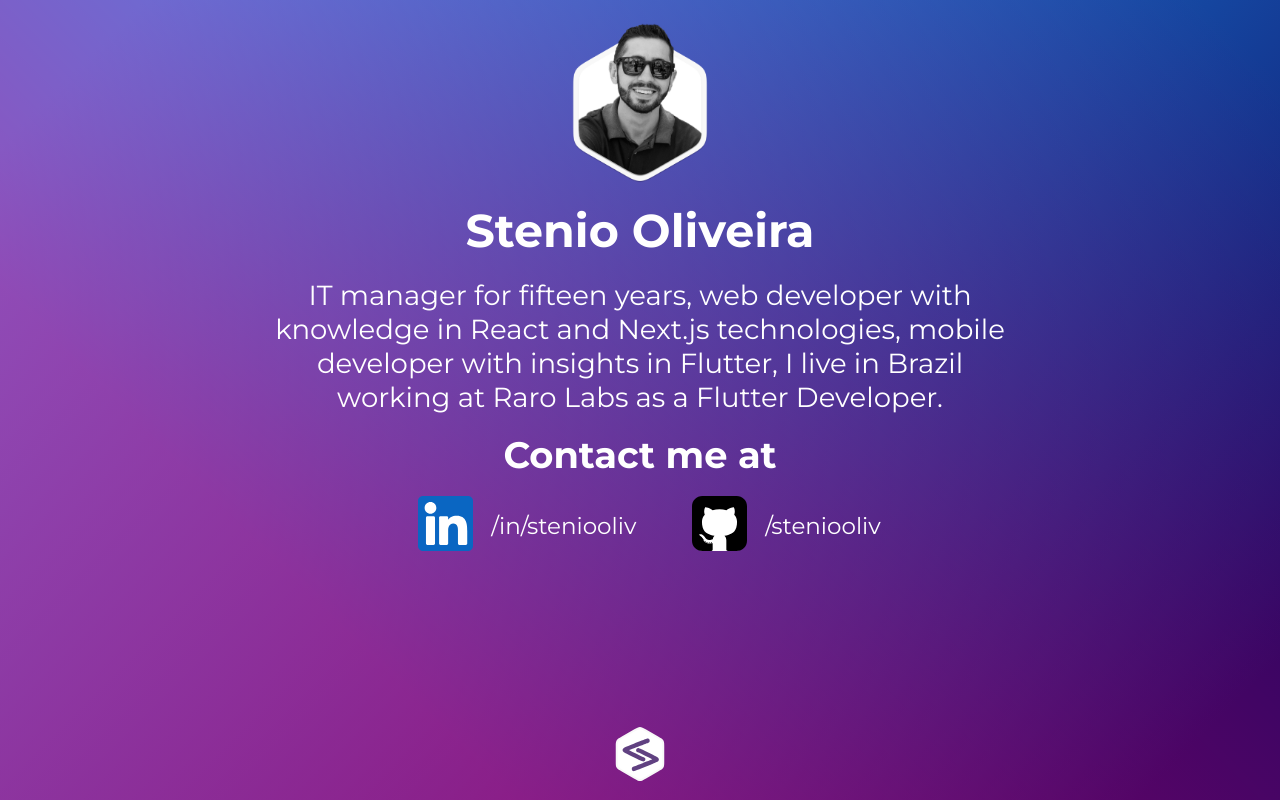
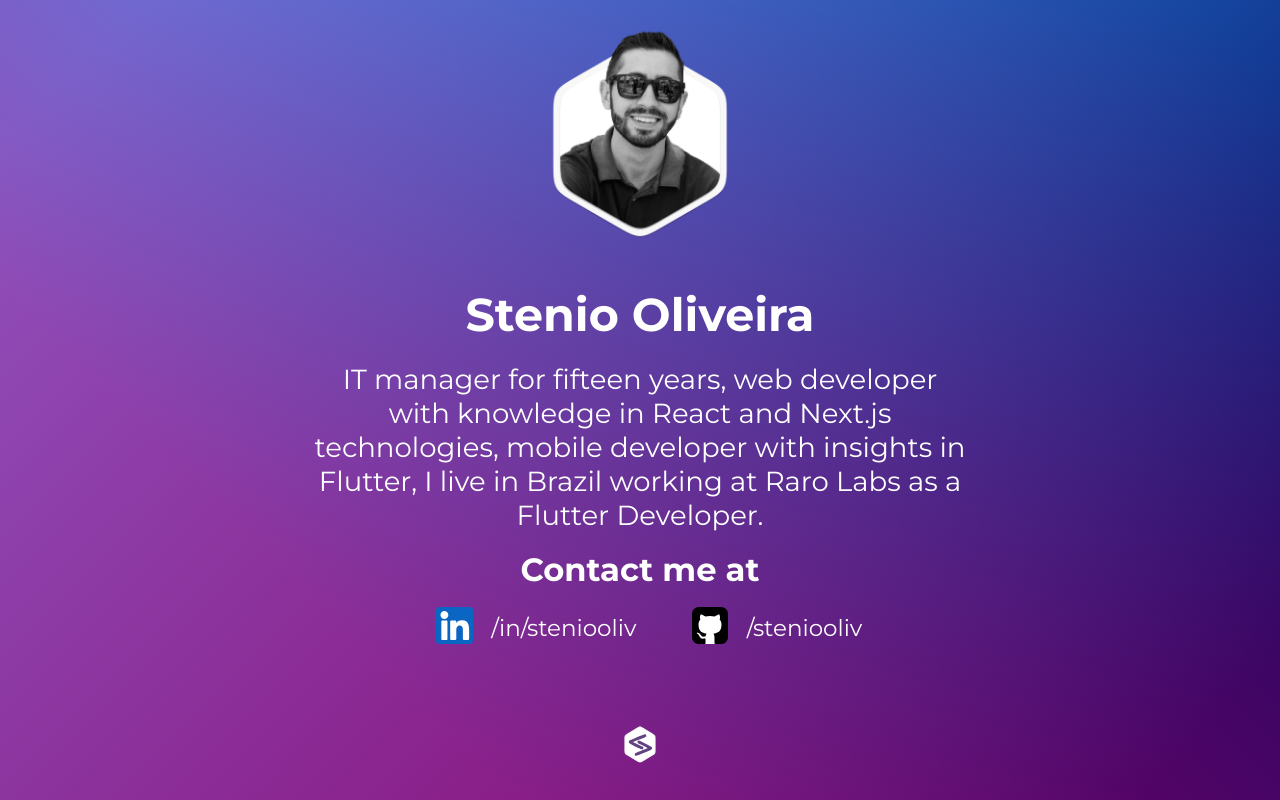
Before and after one commit to steniooliv/steniooliv.github.io, a Next.js app: page / in a window 1280 px wide. Built offline with nearby package versions, Linux system fonts and the light colour scheme.

Commit message:
update flexbox

```diff
--- a/src/pages/index.tsx
+++ b/src/pages/index.tsx
@@ -1,21 +1,19 @@
-import Head from 'next/head';
-
 import styles from '../styles/home.module.scss';
 
-export default function Home() {
+export default function Home(){
   return (
     <>
-    <Head>
-      <title>Stênio Oliveira</title>
-    </Head>
+      <div className={styles.wrapper}>
 
-    <main className={styles.container}>
         <header className={styles.header}>
           <img src="/assets/steniooliv_profile.png" alt="Stenio Oliveira" />
         </header>
-      <article className={styles.about}>
+
+        <main className={styles.content}>
+
           <h1>Stenio Oliveira</h1>
           <p>IT manager for fifteen years, web developer with knowledge in React and Next.js technologies, mobile developer with insights in Flutter, I live in Brazil working at Raro Labs as a Flutter Developer.</p>
+
           <div className={styles.contact}>
             <h1>Contact me at</h1>
             <div>
@@ -37,12 +35,14 @@ export default function Home() {
               </div>
             </div>
           </div>
-      </article>
+
+        </main>
 
         <footer className={styles.footer}>
           <img src="/assets/steniooliv.svg" alt="steniooliv" />
         </footer>
-    </main>
+
+      </div>
     </>
   );
 }
--- a/src/styles/home.module.scss
+++ b/src/styles/home.module.scss
@@ -1,27 +1,31 @@
-.container {
-  position: relative;
+.wrapper {
+  display: flex;
+  flex-direction: column;
+  justify-content: center;
+  align-items: center;
   height: 100vh;
 }
 
 .header {
-  text-align: center;
-  overflow: hidden;
   display: flex;
   flex-direction: row;
+  align-items: center;
   justify-content: center;
+  height: 30vh;
+  margin-bottom: 1rem;
+
+  img {
+    height: 100%;
+    object-fit: cover;
+  }
 }
 
-.header img {
-  min-height: 8rem;
-  max-height: 10rem;
-}
-
-.about {
+.content {
   display: flex;
   flex-direction: column;
+  align-items: center;
   justify-content: center;
-  align-items: center;
-  padding: 1rem;
+  flex: 4;
 
   h1 {
     font-size: 2.5rem;
@@ -29,19 +33,18 @@
   }
 
   p {
+    font-size: 1.5rem;
     max-width: 40rem;
-    font-size: 1.5rem;
+    padding: 0 2rem;
     text-align: center;
-  }
+    margin-bottom: 1rem;
   }
 
   .contact {
     display: flex;
     flex-direction: column;
+    justify-content: center;
     align-items: center;
-  justify-content: center;
-
-  margin: 1rem;
 
     div {
       display: flex;
@@ -55,12 +58,12 @@
     }
 
     h1 {
-    font-size: 2rem;
+      font-size: 1.75rem;
       margin-bottom: 1rem;
     }
 
     img {
-    width: 3rem;
+      width: 2rem;
       margin: 0 1rem;
     }
 
@@ -70,19 +73,17 @@
       text-align: center;
     }
   }
+}
 
-.footer{
-  width: 100%;
-  height: 4rem;
-  position: absolute;
-  bottom: 0;
+.footer {
   display: flex;
-  align-items: center;
-  justify-content: center;
-  text-align: center;
+  flex: 1;
+  align-items: flex-end;
+
+  margin-bottom: 1rem;
 
   img{
-    width: 3rem;
+    height: 2rem;
     margin-bottom: 1rem;
   }
 }
```
Lines whose indentation alone changed are shown as unchanged.
